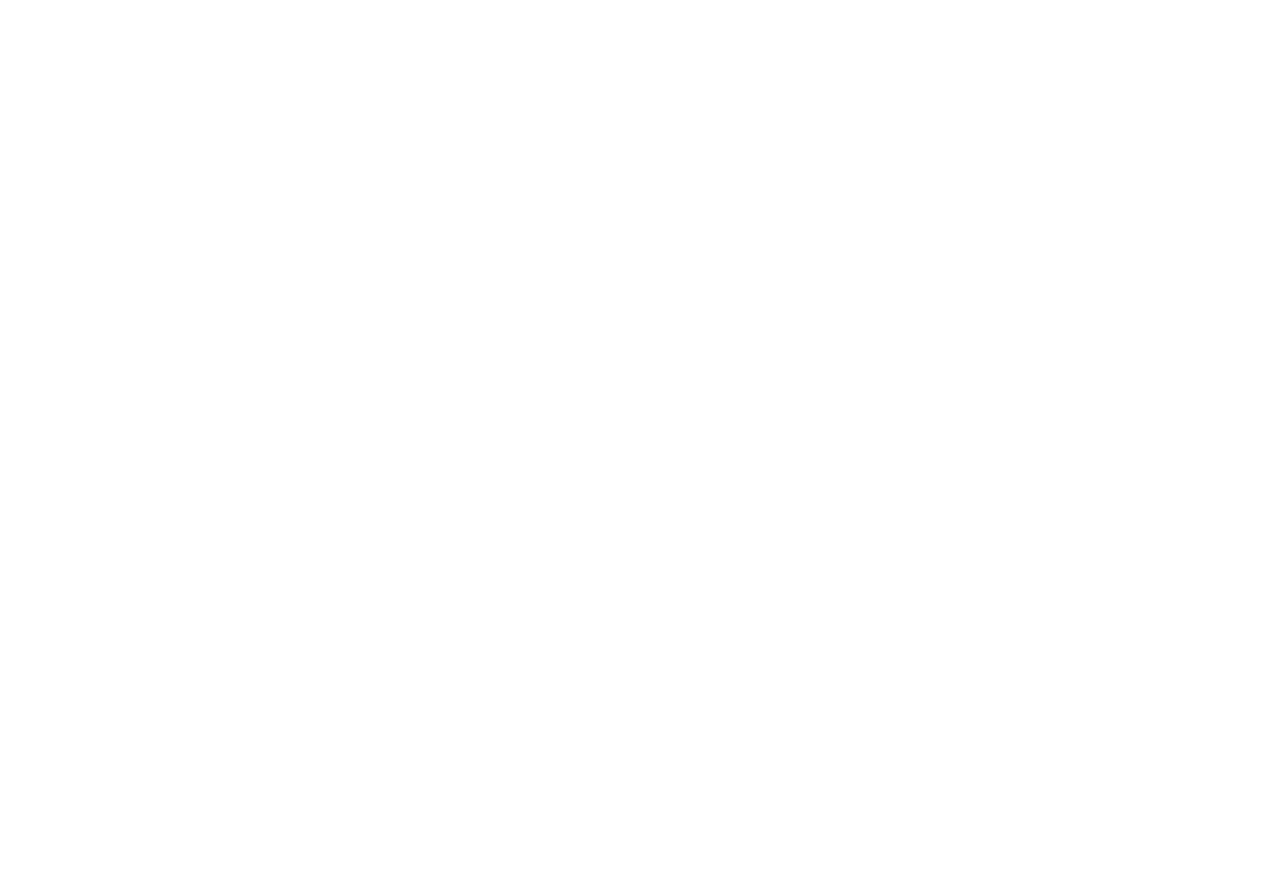
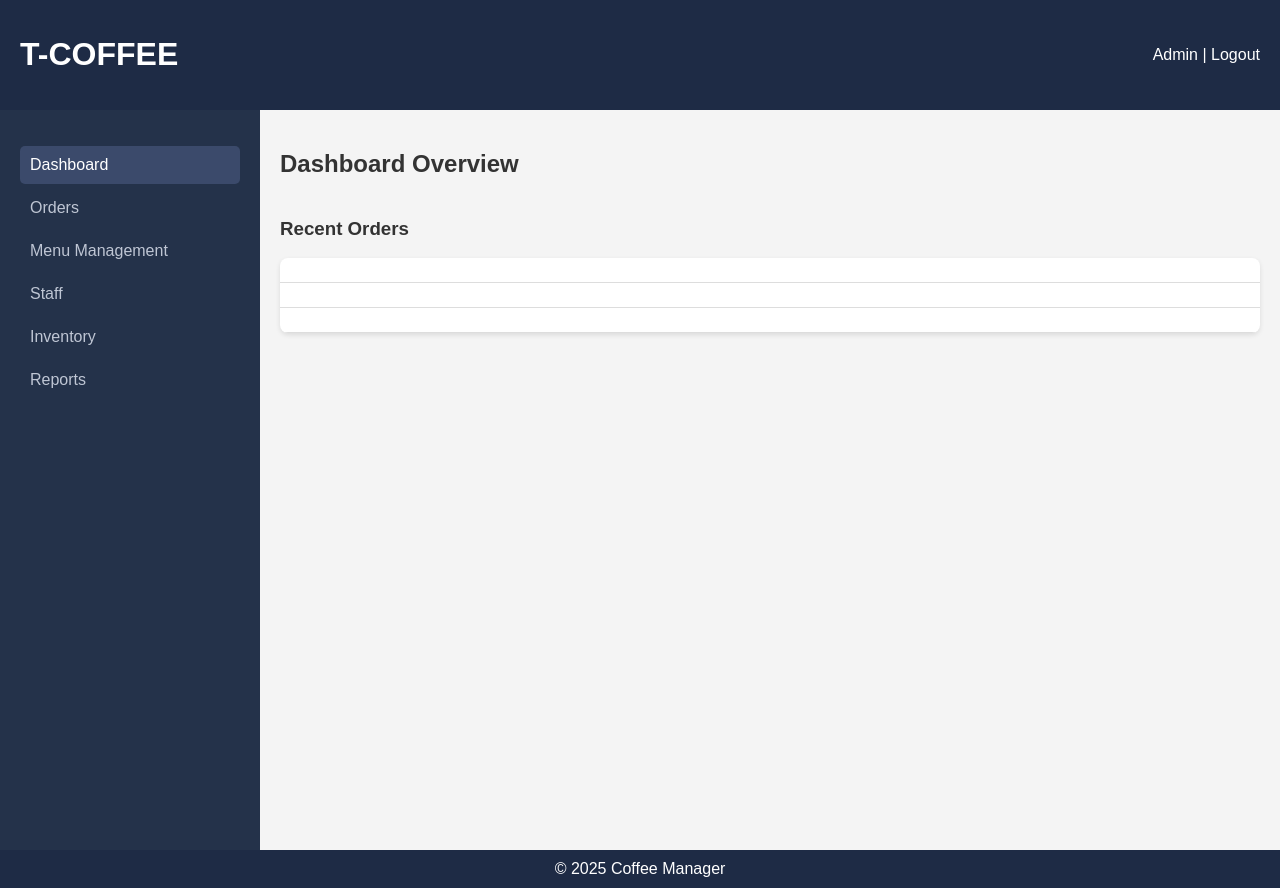
Before and after one commit to Minhxz/coffee-management, a plain HTML site: page page1.html in a window 1280 px wide. Before the commit the page ends 800 px from the top, so only its background shows below. Drawn offline with Linux system fonts and the light colour scheme.

Commit message:
a start maybe?

```diff
--- a/page1.html
+++ b/page1.html
@@ -1,11 +1,49 @@
 <!DOCTYPE html>
 <html lang="en">
 <head>
-    <meta charset="UTF-8">
-    <meta name="viewport" content="width=device-width, initial-scale=1.0">
-    <title></title>
+  <meta charset="UTF-8">
+  <title>Coffee Shop Manager</title>
+  <link rel="stylesheet" href="style.css">
 </head>
 <body>
 
+  <header>
+    <h1>T-COFFEE</h1>
+    <div>Admin | Logout</div>
+  </header>
+
+  <div class="layout">
+    <aside>
+      <ul>
+        <li class="active">Dashboard</li>
+        <li>Orders</li>
+        <li>Menu Management</li>
+        <li>Staff</li>
+        <li>Inventory</li>
+        <li>Reports</li>
+      </ul>
+    </aside>
+
+    <main>
+      <h2>Dashboard Overview</h2>
+
+      <section class="stats">
+      </section>
+
+      <section>
+        <h3>Recent Orders</h3>
+        <table>
+            <tr><td></td></tr>
+            <tr><td></td></tr>
+            <tr><td></td></tr>
+        </table>
+      </section>
+    </main>
+  </div>
+
+  <footer>
+    © 2025 Coffee Manager
+  </footer>
+
 </body>
 </html>
--- /dev/null
+++ b/style.css
@@ -0,0 +1,72 @@
+body {
+  margin: 0;
+  font-family: Arial, sans-serif;
+  background: #f4f4f4;
+  color: #333;
+}
+header {
+  background: #1e2b45;
+  color: white;
+  padding: 15px 20px;
+  display: flex;
+  justify-content: space-between;
+  align-items: center;
+}
+.layout {
+  display: flex;
+  height: calc(100vh - 60px);
+}
+aside {
+  width: 220px;
+  background: #24324a;
+  color: #bfc6d4;
+  padding: 20px;
+}
+aside ul {
+  list-style: none;
+  padding: 0;
+}
+aside li {
+  padding: 10px;
+  border-radius: 5px;
+  cursor: pointer;
+  margin-bottom: 5px;
+}
+aside li:hover, aside li.active {
+  background: #3b4a6b;
+  color: white;
+}
+main {
+  flex: 1;
+  padding: 20px;
+  overflow-y: auto;
+}
+.stats {
+  display: grid;
+  grid-template-columns: repeat(4, 1fr);
+  gap: 15px;
+  margin-bottom: 20px;
+}
+
+table {
+  width: 100%;
+  border-collapse: collapse;
+  background: white;
+  border-radius: 8px;
+  overflow: hidden;
+  box-shadow: 0 2px 5px rgba(0, 0, 0, 0.1);
+}
+th, td {
+  padding: 12px;
+  border-bottom: 1px solid #ddd;
+  text-align: left;
+}
+th {
+  background: #eaeaea;
+}
+footer {
+  padding: 10px;
+  text-align: center;
+  background: #1e2b45;
+  color: white;
+}
```
